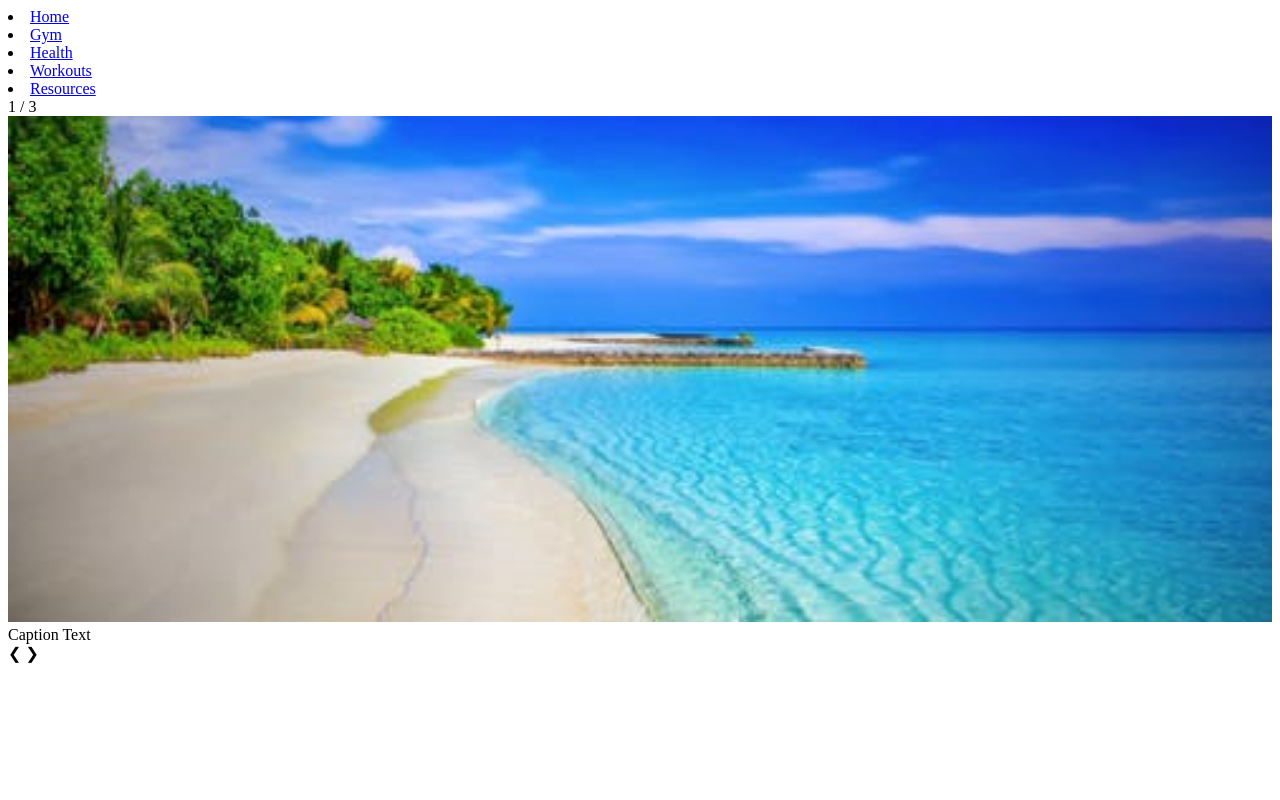
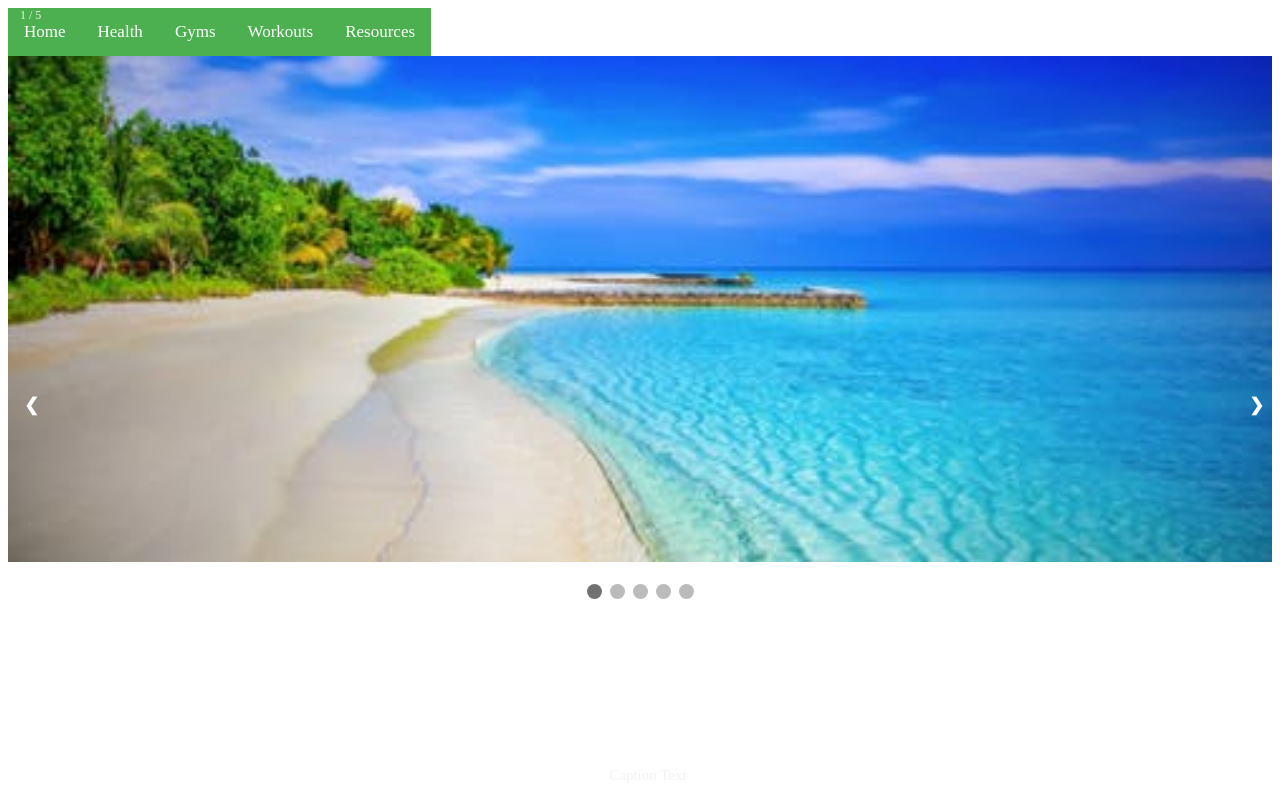
Before and after one commit to cssi-nyc-2019/team2, a Python web app: template Templates/home.html in a window 1280 px wide. Run offline with Jinja, Linux system fonts and the light colour scheme; the template is opened without the code that fills it, so the values that code supplies are empty.

Commit message:
fixed nav bar

```diff
--- a/Templates/home.html
+++ b/Templates/home.html
@@ -6,36 +6,60 @@
 	 <link rel="stylesheet" type="text/css" href="/styles/home.css">
 </head>
 <body>
-	<nav>
+	<!-- <nav>
 		<li class="homeNav"><a href="/">Home</a></li>
 		<li class="gymsNav"><a href="gyms.html">Gym</a></li>
 		<li class="healthNav"><a href="health.html">Health</a></li>
 		<li class="workoutsNav"><a href="workouts.html">Workouts</a></li>
 		<li class="ResourcesNav"><a href="resources-videos.html">Resources</a></li>
 
-	</nav>
+	</nav> -->
 
-	<!-- Slideshow container -->
-<div class="slideshow-container">
+		<div class="topnav">
 
-  <!-- Full-width images with number and caption text -->
+  <a class="active" href="/">Home</a>
+  <a class="active" href="/health.html">Health</a>
+  <a class="active" href="/gyms.html">Gyms</a>
+  <a class="active" href="/workouts.html">Workouts</a>
+  <a class="active"href="/resources-videos.html">Resources</a>
+
+
+</div>
+
+
+
+
   <div class="mySlides fade">
-    <div class="numbertext">1 / 3</div>
+    <div class="numbertext">1 / 5</div>
     <img src="/images/img1.jpg" style="width:100%">
     <div class="text">Caption Text</div>
   </div>
 
   <div class="mySlides fade">
-    <div class="numbertext">2 / 3</div>
+    <div class="numbertext">2 / 5</div>
     <img src="/images/img2.jpg" style="width:100%">
     <div class="text">Caption Two</div>
   </div>
 
   <div class="mySlides fade">
-    <div class="numbertext">3 / 3</div>
+    <div class="numbertext">3 / 5</div>
     <img src="/images/img3.jpg" style="width:100%">
     <div class="text">Caption Three</div>
   </div>
+
+    <div class="mySlides fade">
+    <div class="numbertext">4 / 5</div>
+    <img src="/images/img4.jpg" style="width:100%">
+    <div class="text">Caption four</div>
+  </div>
+
+    <div class="mySlides fade">
+    <div class="numbertext">5 / 5</div>
+    <img src="/images/img5.jpg" style="width:100%">
+    <div class="text">Caption five</div>
+  </div>
+
+
 
   <!-- Next and previous buttons -->
   <a class="prev" onclick="plusSlides(-1)">&#10094;</a>
@@ -48,6 +72,8 @@
   <span class="dot" onclick="currentSlide(1)"></span>
   <span class="dot" onclick="currentSlide(2)"></span>
   <span class="dot" onclick="currentSlide(3)"></span>
+  <span class="dot" onclick="currentSlide(4)"></span>
+  <span class="dot" onclick="currentSlide(5)"></span>
 </div>
 
  <script type="text/javascript" src="/jsfiles/home.js"></script>
--- a/styles/home.css
+++ b/styles/home.css
@@ -1,3 +1,122 @@
-li{
-  color: black
+* {box-sizing:border-box}
+
+/* Slideshow container */
+.slideshow-container {
+  max-width: 1000px;
+  position: relative;
+  margin: auto;
 }
+
+/* Hide the images by default */
+.mySlides {
+  display: none;
+}
+
+/* Next & previous buttons */
+.prev, .next {
+  cursor: pointer;
+  position: absolute;
+  top: 50%;
+  width: auto;
+  margin-top: -22px;
+  padding: 16px;
+  color: white;
+  font-weight: bold;
+  font-size: 18px;
+  transition: 0.6s ease;
+  border-radius: 0 3px 3px 0;
+  user-select: none;
+}
+
+/* Position the "next button" to the right */
+.next {
+  right: 0;
+  border-radius: 3px 0 0 3px;
+}
+
+/* On hover, add a black background color with a little bit see-through */
+.prev:hover, .next:hover {
+  background-color: rgba(0,0,0,0.8);
+}
+
+/* Caption text */
+.text {
+  color: #f2f2f2;
+  font-size: 15px;
+  padding: 8px 12px;
+  position: absolute;
+  bottom: 8px;
+  width: 100%;
+  text-align: center;
+}
+
+/* Number text (1/3 etc) */
+.numbertext {
+  color: #f2f2f2;
+  font-size: 12px;
+  padding: 8px 12px;
+  position: absolute;
+  top: 0;
+}
+
+/* The dots/bullets/indicators */
+.dot {
+  cursor: pointer;
+  height: 15px;
+  width: 15px;
+  margin: 0 2px;
+  background-color: #bbb;
+  border-radius: 50%;
+  display: inline-block;
+  transition: background-color 0.6s ease;
+}
+
+.active, .dot:hover {
+  background-color: #717171;
+}
+
+/* Fading animation */
+.fade {
+  -webkit-animation-name: fade;
+  -webkit-animation-duration: 1.5s;
+  animation-name: fade;
+  animation-duration: 1.5s;
+}
+
+@-webkit-keyframes fade {
+  from {opacity: .4}
+  to {opacity: 1}
+}
+
+@keyframes fade {
+  from {opacity: .4}
+  to {opacity: 1}
+}
+}
+
+  .topnav {
+    background-color: #333;
+    overflow: hidden;
+    }
+
+/* Style the links inside the navigation bar */
+    .topnav a {
+    float: left;
+    color: #f2f2f2;
+    text-align: center;
+    padding: 14px 16px;
+    text-decoration: none;
+    font-size: 17px;
+    }
+
+/* Change the color of links on hover */
+.topnav a:hover {
+  background-color: #ddd;
+  color: black;
+}
+
+/* Add a color to the active/current link */
+.topnav a.active {
+  background-color: #4CAF50;
+  color: white;
+}
```
Also changed, not shown: Templates/health.html (+11 -0 lines), Templates/resources-videos.html (+9 -6 lines), Templates/workouts.html (+6 -6 lines), main.py (+2 -18 lines), templates/gyms.html (+11 -0 lines), 2 other files.
